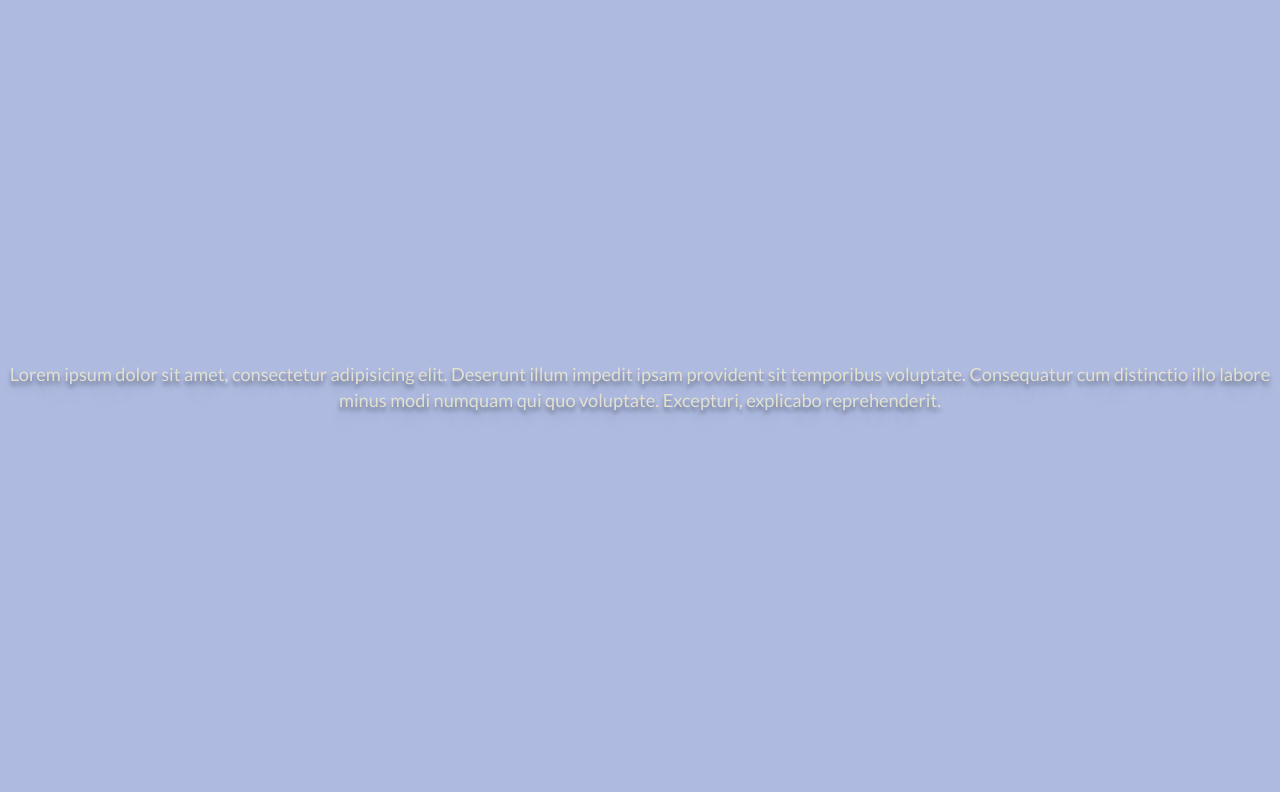
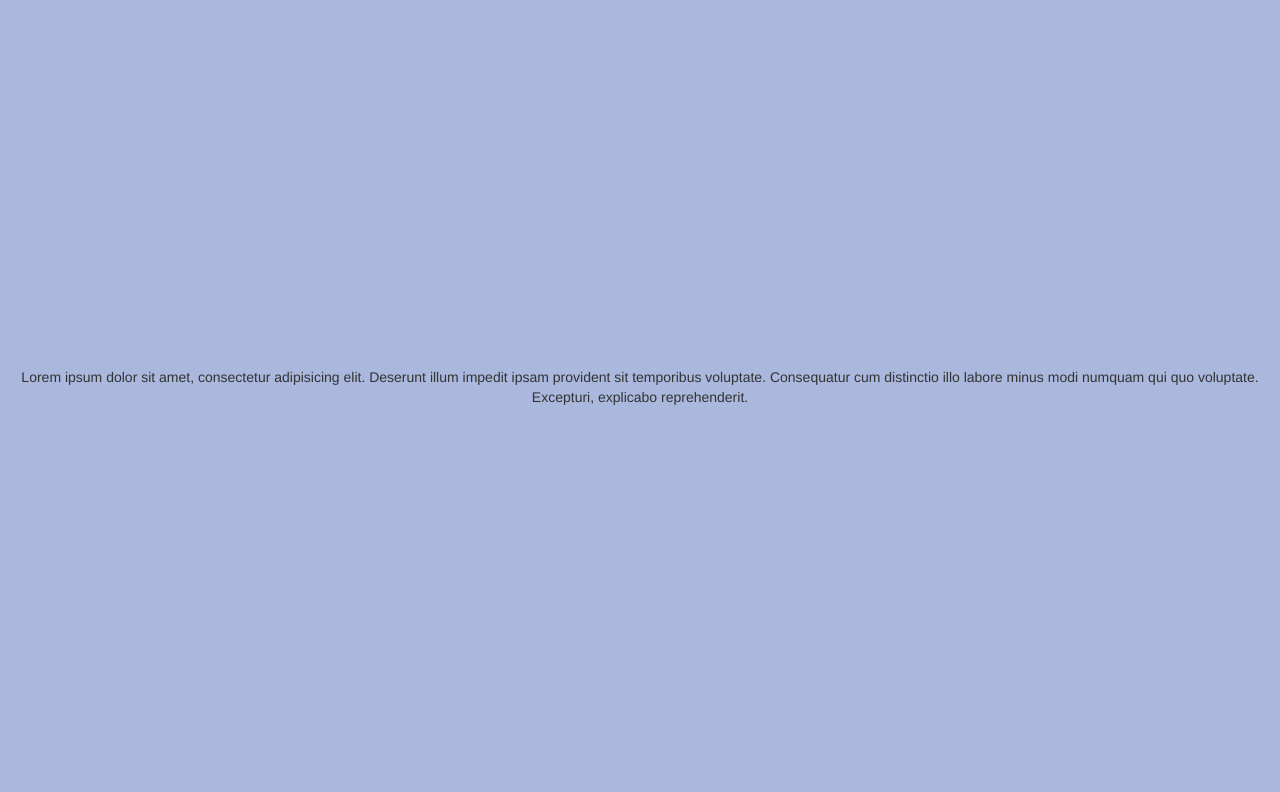
Before and after one commit to dominikmanowski/pz-demo, a plain HTML site: page index.html in a window 1280 px wide. Shown: the part 1608-2400 px from the top of the page. Drawn offline with nearby package versions, Linux system fonts and the light colour scheme.

Commit message:
Navbar moved to header section

```diff
--- a/index.html
+++ b/index.html
@@ -12,6 +12,7 @@
     <title>Pomocnik zakupowy</title>
 </head>
 <body>
+    <header id="intro">
         <!-- Bootstrap navbar -->
         <nav class="navbar navbar-default navbar-fixed-top">
             <div class="container">
@@ -45,7 +46,7 @@
             </div>
         </nav>
         <!-- Intro section -->
-    <header id="intro">
+
         <div class="content">
             <h1>Pomocnik zakupowy</h1>
             <p>Lorem ipsum dolor sit amet, consectetur adipisicing elit. Asperiores, vitae.</p>
--- a/scripts/script.js
+++ b/scripts/script.js
@@ -27,6 +27,6 @@ $(document).ready(function() {
             }
         })
 
-    })
+    });
 
 });
--- a/styles/main.css
+++ b/styles/main.css
@@ -4,7 +4,7 @@
 }
 
 #intro {
-    background: url("../img/background-intro.jpg") center;
+    background: url("../img/background-intro.jpg") center fixed;
     background-size: cover;
     height: 100vh;
     display: flex;
@@ -33,7 +33,7 @@
 }
 
 #sign-in {
-    background: #AEBAE0;
+    background: rgb(171, 184, 222);
 }
 
 .content {
@@ -48,12 +48,3 @@
                  0px 8px 13px rgba(0, 0, 0, 0.1),
                  0px 18px 23px rgba(0, 0, 0, 0.1);
 }
-
-p {
-    color: #E1E1D1;
-    font-family: 'Lato', sans-serif;
-    font-size: 1.3em;
-    text-shadow: 0px 4px 4px rgba(0, 0, 0, 0.4),
-                 0px 8px 13px rgba(0, 0, 0, 0.1),
-                 0px 18px 23px rgba(0, 0, 0, 0.1);
-}
```
Lines whose indentation alone changed are shown as unchanged.
